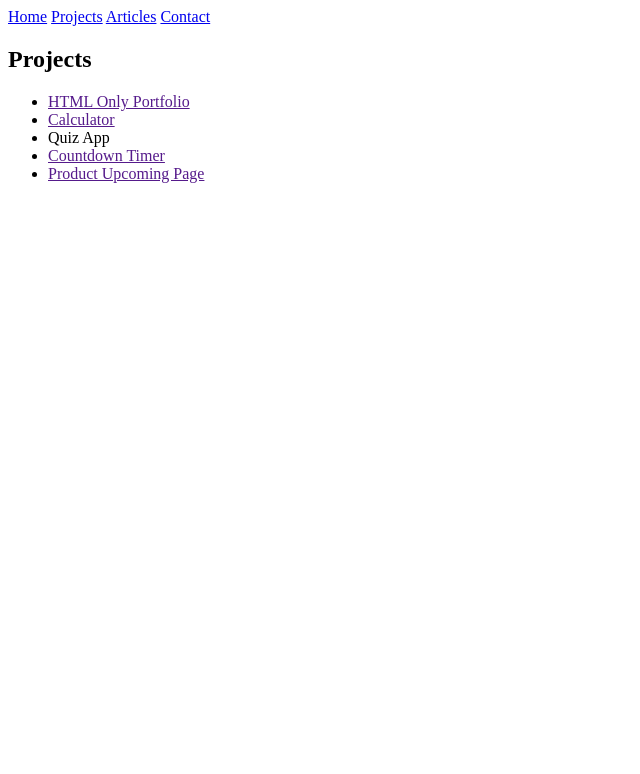
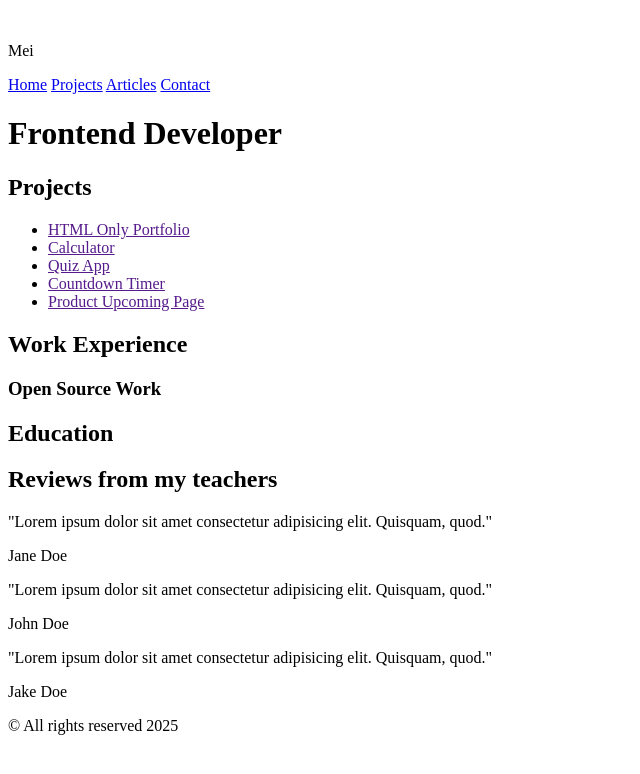
Before and after one commit to kuragehime18/Roadmap.sh-Front-End-Projects, a plain HTML site: page basic-html-website/index.html in a window 1280 px wide. Shown: the whole page, without its empty margins (0-640 px from the left). Drawn offline with Linux system fonts and the light colour scheme.

Commit message:
finished

```diff
--- a/basic-html-website/index.html
+++ b/basic-html-website/index.html
@@ -3,16 +3,36 @@
   <head>
     <meta charset="UTF-8" />
     <meta name="viewport" content="width=device-width, initial-scale=1.0" />
-    <title>Document</title>
+    <meta
+      name="description"
+      content="Portfolio of Mei, a frontend developer."
+    />
+    <meta
+      name="keywords"
+      content="Portfolio, Frontend Developer, Projects, Articles, Contact"
+    />
+    <meta name="author" content="Mei" />
+    <meta property="og:title" content="Portfolio of Mei" />
+    <title>Portfolio</title>
+    <link rel="projects" href="projects.html" />
+    <link rel="articles" href="articles.html" />
+    <link rel="contact" href="contact.html" />
   </head>
   <body>
     <div class="header">
+      <div class="name">
+        <img src="" alt="" />
+        <p>Mei</p>
+      </div>
+
       <nav>
         <a href="index.html">Home</a>
         <a href="projects.html">Projects</a>
         <a href="articles.html">Articles</a>
-        <a href="contact">Contact</a>
+        <a href="contact.html">Contact</a>
       </nav>
+
+      <h1>Frontend Developer</h1>
     </div>
     <div class="box">
       <div class="projects">
@@ -20,14 +40,49 @@
         <ul>
           <li><a href="">HTML Only Portfolio</a></li>
           <li><a href="">Calculator</a></li>
-          <li><a href=""></a>Quiz App</li>
+          <li><a href="">Quiz App</a></li>
           <li><a href="">Countdown Timer</a></li>
           <li><a href="">Product Upcoming Page</a></li>
         </ul>
       </div>
-      <div class="work-exp"></div>
-      <div class="opensource"></div>
-      <div class="education"></div>
+      <div class="work-exp">
+        <h2>Work Experience</h2>
+      </div>
+      <div class="opensource">
+        <h3>Open Source Work</h3>
+      </div>
+      <div class="education">
+        <h2>Education</h2>
+      </div>
     </div>
+    <div class="Reviews">
+      <h2>Reviews from my teachers</h2>
+      <div class="row-of-boxes">
+        <div id="box1">
+          <p>
+            "Lorem ipsum dolor sit amet consectetur adipisicing elit. Quisquam,
+            quod."
+          </p>
+          <p>Jane Doe</p>
+        </div>
+        <div id="box2">
+          <p>
+            "Lorem ipsum dolor sit amet consectetur adipisicing elit. Quisquam,
+            quod."
+          </p>
+          <p>John Doe</p>
+        </div>
+        <div id="box3">
+          <p>
+            "Lorem ipsum dolor sit amet consectetur adipisicing elit. Quisquam,
+            quod."
+          </p>
+          <p>Jake Doe</p>
+        </div>
+      </div>
+    </div>
+    <footer>
+      <p>© All rights reserved 2025</p>
+    </footer>
   </body>
 </html>
```
Also changed, not shown: basic-html-website/articles.html (added, +11 -0 lines), basic-html-website/contact.html (added, +19 -0 lines), basic-html-website/projects.html (added, +11 -0 lines).
